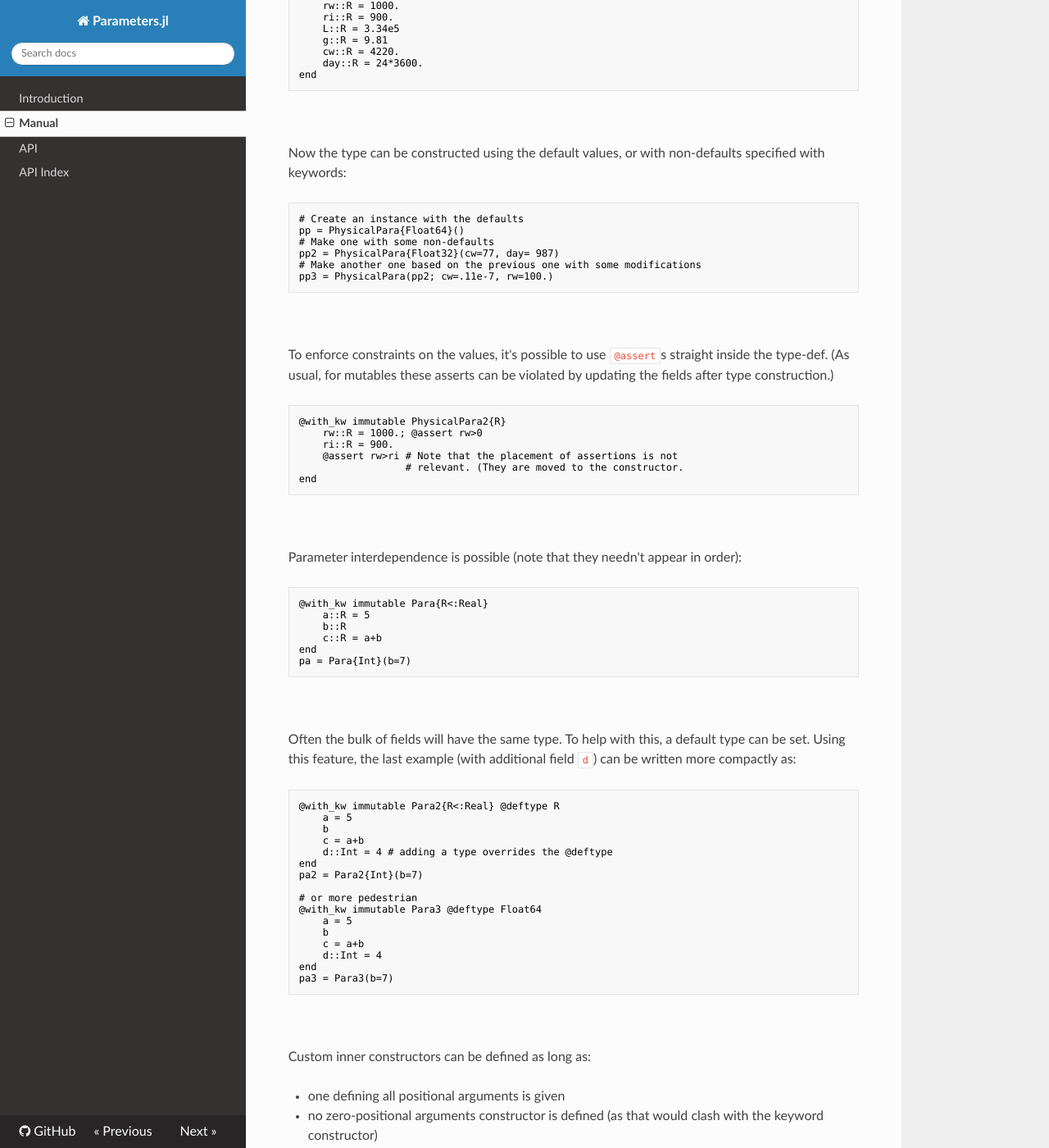
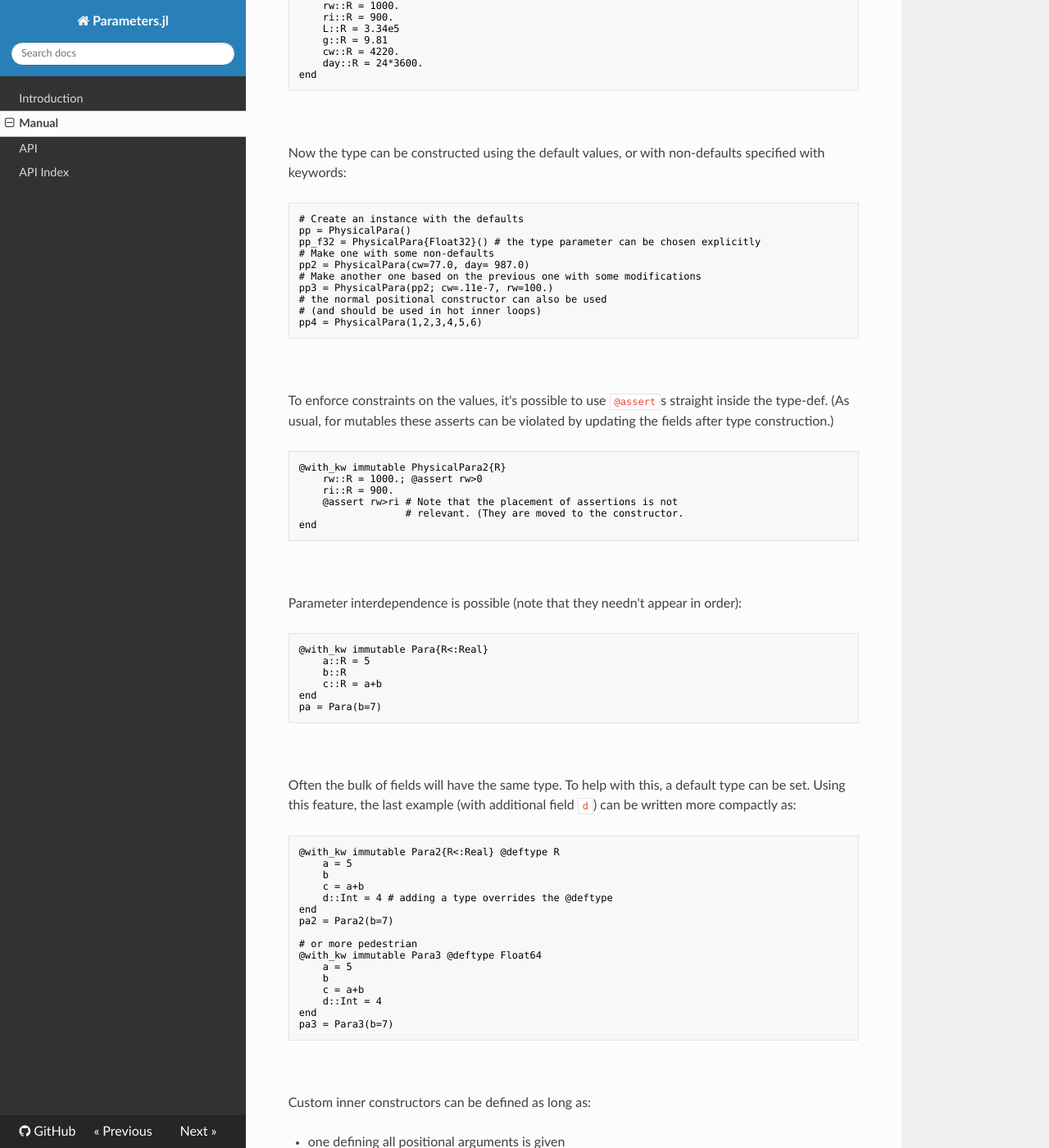
Before and after one commit to mauro3/Parameters.jl, an MkDocs documentation site: the page built from docs/manual.md, in a window 1280 px wide and 1400 px high, scrolled down 372 px. Shown: the whole window at 82% size. Built offline with MkDocs 1.6.1, drawn with Linux system fonts in a browser that asks for light colours; nearby versions of some CDN libraries; old or Windows-style settings are respelled for this version of MkDocs; some of the changed text lies outside the part shown.

Commit message:
Doc update
[ci skip]

````diff
--- a/docs/manual.md
+++ b/docs/manual.md
@@ -24,11 +24,15 @@ Now the type can be constructed using the default values, or with
 non-defaults specified with keywords:
 ```julia
 # Create an instance with the defaults
-pp = PhysicalPara{Float64}()
+pp = PhysicalPara()
+pp_f32 = PhysicalPara{Float32}() # the type parameter can be chosen explicitly
 # Make one with some non-defaults
-pp2 = PhysicalPara{Float32}(cw=77, day= 987)
+pp2 = PhysicalPara(cw=77.0, day= 987.0)
 # Make another one based on the previous one with some modifications
 pp3 = PhysicalPara(pp2; cw=.11e-7, rw=100.)
+# the normal positional constructor can also be used
+# (and should be used in hot inner loops)
+pp4 = PhysicalPara(1,2,3,4,5,6)
 ```
 &nbsp;
 
@@ -52,7 +56,7 @@ Parameter interdependence is possible (note that they needn't appear in order):
     b::R
     c::R = a+b
 end
-pa = Para{Int}(b=7)
+pa = Para(b=7)
 ```
 &nbsp;
 
@@ -66,7 +70,7 @@ additional field `d`) can be written more compactly as:
     c = a+b
     d::Int = 4 # adding a type overrides the @deftype
 end
-pa2 = Para2{Int}(b=7)
+pa2 = Para2(b=7)
 
 # or more pedestrian
 @with_kw immutable Para3 @deftype Float64
@@ -86,8 +90,8 @@ Custom inner constructors can be defined as long as:
   would clash with the keyword constructor)
 - no `@assert`s (as in above example) are used within the type body.
 
-The keyword constructor goes through the positional constructor, thus
-invariants or any other calculation will be honored.
+The keyword constructor goes through the inner positional constructor,
+thus invariants or any other calculation will be honored.
 ```julia
 @with_kw immutable MyS{R}
     a::R = 5
````
Also changed, not shown: NEWS.md (+5 -0 lines), docs/api/Parameters.md (+9 -7 lines).
